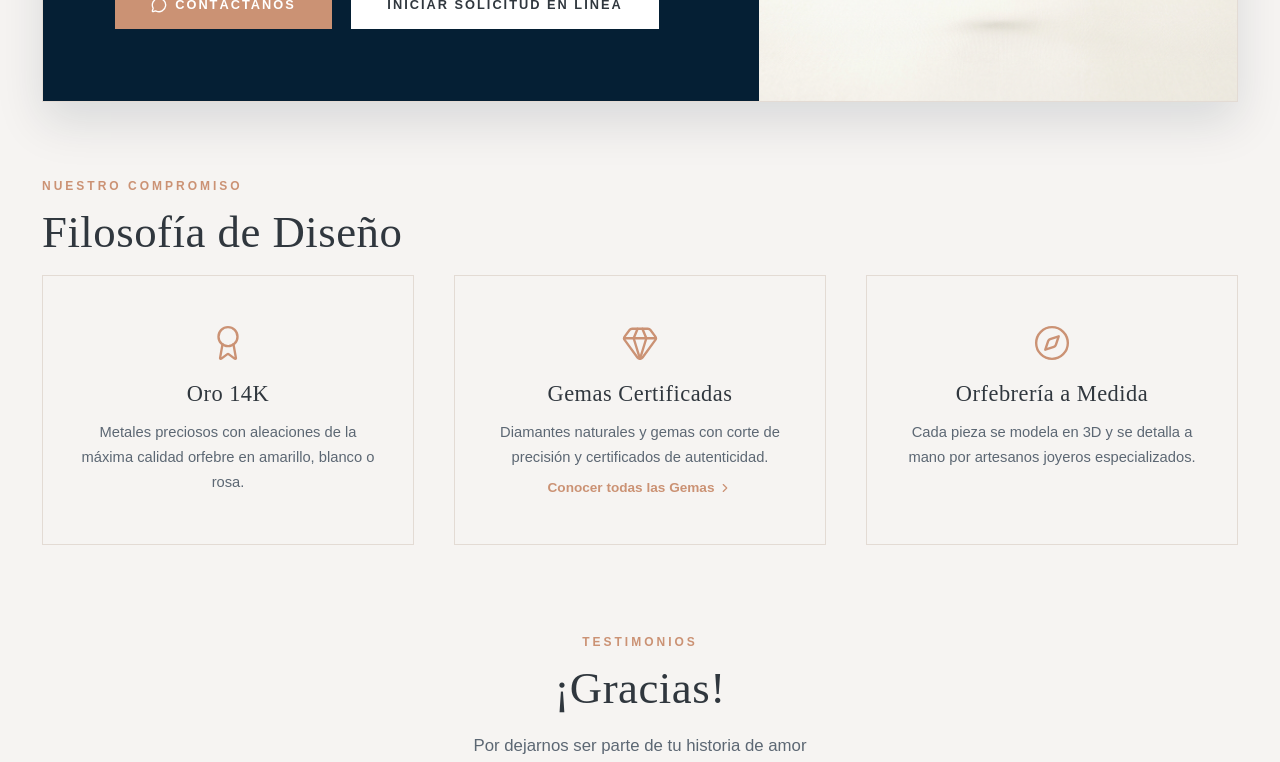
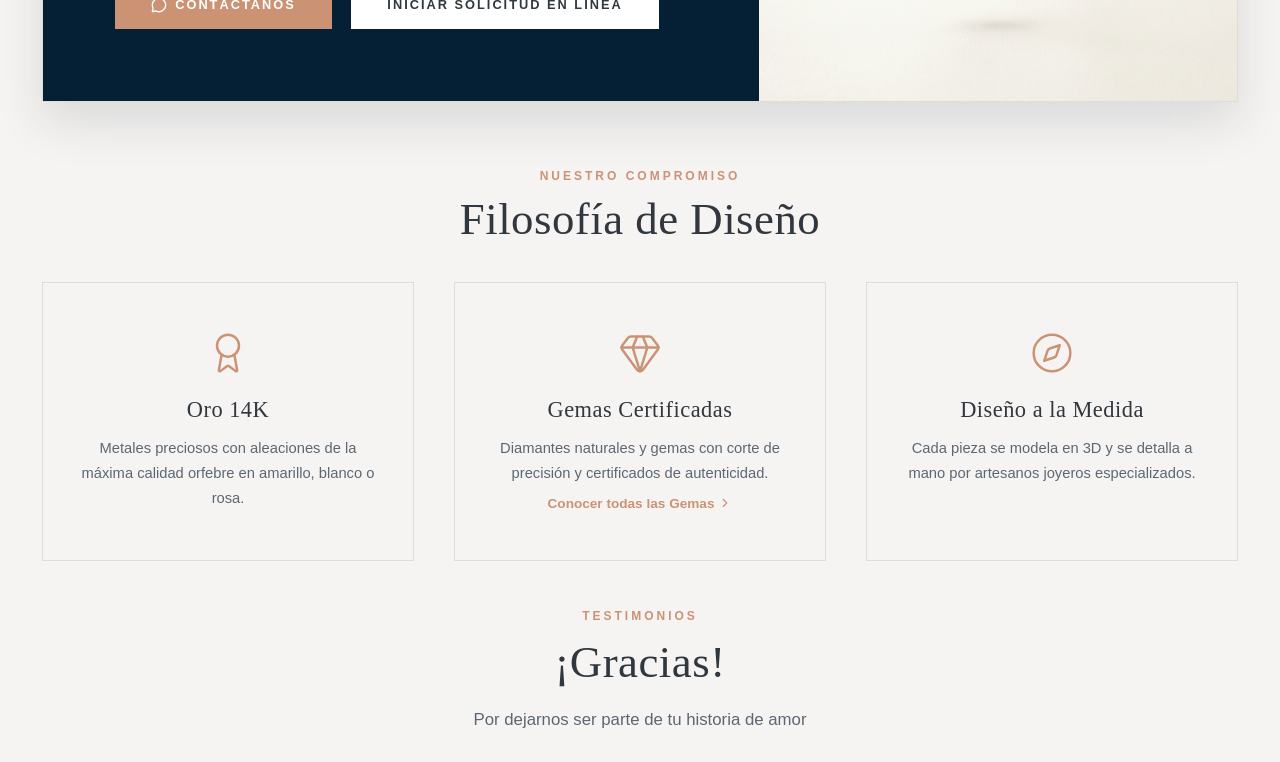
Before and after one commit to altusmarketingdigital-mx/ProyectoJaquieJoyeria, a React (Vite) app in the folder frontend/: page / in a window 1280 px wide. Shown: the part 5040-5802 px from the top of the page. Built offline with nearby package versions, Linux system fonts and the light colour scheme; no server answers.

Commit message:
design(home): center philosophy header, change to 'Diseño a la Medida', enlarge floating icons and reduce whitespace with stories section

```diff
--- a/frontend/src/pages/DemoHome.css
+++ b/frontend/src/pages/DemoHome.css
@@ -1118,3 +1118,65 @@
 .favorites-heading-orange {
   color: var(--color-accent-gold, #CB9274) !important;
 }
+
+
+/* Centrado estricto y espaciado compacto de Filosofía de Diseño */
+.jt-philosophy-section {
+  padding-top: 2.2rem;
+  padding-bottom: 1.5rem;
+  text-align: center;
+}
+
+.philosophy-header-centered {
+  text-align: center;
+  max-width: 700px;
+  margin: 0 auto 2.2rem;
+  display: flex;
+  flex-direction: column;
+  align-items: center;
+  justify-content: center;
+}
+
+.philosophy-header-centered .section-eyebrow {
+  margin: 0 auto 0.6rem;
+  text-align: center;
+}
+
+.philosophy-header-centered .section-heading {
+  text-align: center;
+  margin: 0 auto;
+}
+
+.jt-stories-section {
+  padding-top: 1.5rem;
+  padding-bottom: 2.5rem;
+}
+
+.jt-stories-section .section-header-center {
+  margin-bottom: 1.8rem;
+}
+
+/* Iconos de pilares: transparentes, sin fondo blanco y más grandes */
+.pillar-icon {
+  width: auto !important;
+  height: auto !important;
+  margin: 0 auto 1.4rem !important;
+  display: flex !important;
+  align-items: center !important;
+  justify-content: center !important;
+  background: transparent !important;
+  border: none !important;
+  box-shadow: none !important;
+}
+
+.pillar-icon svg {
+  width: 44px !important;
+  height: 44px !important;
+  stroke-width: 1.35 !important;
+  color: var(--color-accent-gold, #CB9274) !important;
+  transition: transform 0.35s ease !important;
+}
+
+.philosophy-pillar:hover .pillar-icon svg {
+  transform: scale(1.15) translateY(-2px) !important;
+}
--- a/frontend/src/pages/DemoHome.jsx
+++ b/frontend/src/pages/DemoHome.jsx
@@ -415,7 +415,7 @@ export default function DemoHome() {
       {cms.designPhilosophy.enabled && (
         <section id="gemas" className="jt-philosophy-section section-spacing">
           <div className="container">
-            <div className="philosophy-header text-center">
+            <div className="philosophy-header text-center philosophy-header-centered">
               <span className="section-eyebrow">{cms.designPhilosophy.tagline}</span>
               <h2 className="section-heading">{cms.designPhilosophy.title}</h2>
 
@@ -439,7 +439,7 @@ export default function DemoHome() {
 
               <div className="philosophy-pillar">
                 <div className="pillar-icon"><Compass size={28} /></div>
-                <h3>Orfebrería a Medida</h3>
+                <h3>Diseño a la Medida</h3>
                 <p>Cada pieza se modela en 3D y se detalla a mano por artesanos joyeros especializados.</p>
               </div>
             </div>
```
